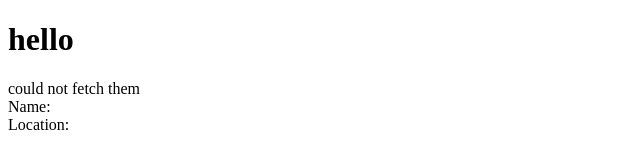
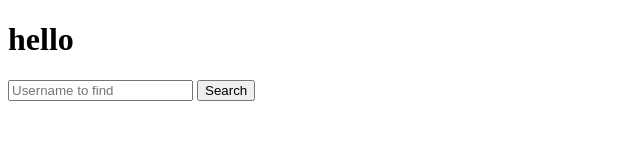
Before and after one commit to AnthonyYangzhiHong/AngularJS-github-viewer, a plain HTML site: page index.html in a window 1280 px wide. Shown: the whole page, without its empty margins (0-640 px from the left). Drawn offline with nearby package versions, Linux system fonts and the light colour scheme; no server answers.

Commit message:
model binding for username fulfilled

```diff
--- a/index.html
+++ b/index.html
@@ -13,12 +13,16 @@
 		{{error}}
 	</div>
 
+	{{username}}
+	<form submit="search(username)">
+		<input type="search" required placeholder="Username to find" ng-model="username"/>
+		<input type="submit" value="Search">
+	</form>
+
 	<div>
-		<div>Name:{{user.name}}</div>
-		<div>Location:{{user.location}}</div>
-		<div>
-			<img ng-src="{{user.avatar_url}}">
-		</div>
+		<div>{{user.name}}</div>
+		{{user.gravatar_id}}
+		<img ng-src="{{user.avatar_url}}" title="{{user.name}}">
 	</div>
   </body>
 
--- a/script.js
+++ b/script.js
@@ -8,8 +8,10 @@
 		var onError=function(reason){
 			$scope.error="could not fetch them"
 		}
-		$http.get("https://api.github.com/users/robconery").then(onUserComplete,onError);
-
+		//$http.get("https://api.github.com/users/robconery").then(onUserComplete,onError);
+		$scope.search=function(username){
+			$http.get("https://api.github.com/users/"+username).then(onUserComplete,onError);
+		}
 
 		$scope.message="hello";
     };
```
